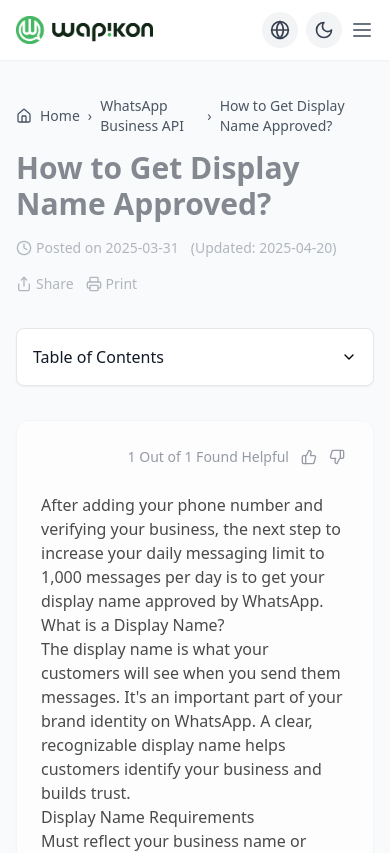
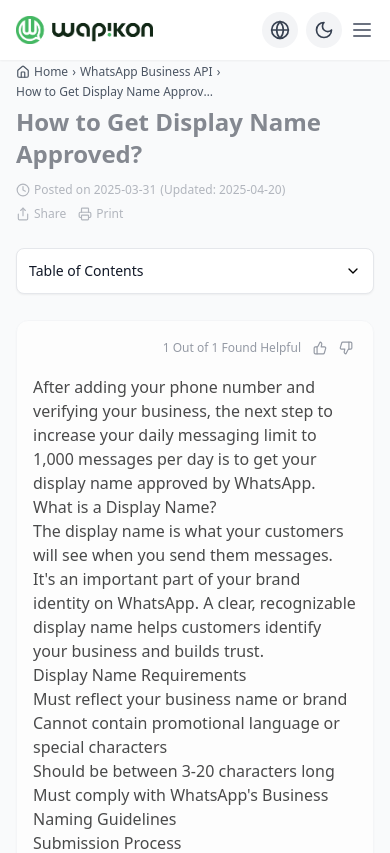
Before and after one commit to Shivam00002/wapicon, a React (Create React App) app: page /whatsapp-business-api/display-name-approval in a window 390 px wide. Shown: the top 853 px of the page. Built offline with nearby package versions, Linux system fonts and the light colour scheme.

Commit message:
added responsivness in knowledgebase component

```diff
--- a/src/pages/knowledge-base/Article.jsx
+++ b/src/pages/knowledge-base/Article.jsx
@@ -14,7 +14,6 @@
 } from "lucide-react";
 import { Link, useParams, useLocation } from "react-router-dom";
 import useArticleStore from "../../store/articleStore";
-
 
 const ArticlePage = () => {
   const { articleSlug } = useParams();
@@ -83,11 +82,11 @@
 
   if (loading) {
     return (
-      <div className="min-h-screen w-full bg-gray-50 dark:bg-gray-900 py-8 md:py-16 px-4 md:px-8 lg:px-16 font-sans flex items-center justify-center">
-        <div className="animate-pulse space-y-6 w-full max-w-4xl">
-          <div className="h-8 bg-gray-200 dark:bg-gray-700 rounded w-3/4"></div>
-          <div className="h-4 bg-gray-200 dark:bg-gray-700 rounded w-1/2"></div>
-          <div className="h-64 bg-gray-200 dark:bg-gray-700 rounded"></div>
+      <div className="min-h-screen w-full bg-gray-50 dark:bg-gray-900 py-6 sm:py-8 md:py-12 lg:py-16 px-4 md:px-6 lg:px-8 xl:px-16 font-sans flex items-center justify-center">
+        <div className="animate-pulse space-y-4 sm:space-y-6 w-full max-w-4xl">
+          <div className="h-6 sm:h-8 bg-gray-200 dark:bg-gray-700 rounded w-3/4"></div>
+          <div className="h-3 sm:h-4 bg-gray-200 dark:bg-gray-700 rounded w-1/2"></div>
+          <div className="h-48 sm:h-64 bg-gray-200 dark:bg-gray-700 rounded"></div>
         </div>
       </div>
     );
@@ -95,17 +94,17 @@
 
   if (!article) {
     return (
-      <div className="min-h-screen w-full bg-gray-50 dark:bg-gray-900 py-8 md:py-16 px-4 md:px-8 lg:px-16 font-sans flex items-center justify-center">
+      <div className="min-h-screen w-full bg-gray-50 dark:bg-gray-900 py-6 sm:py-8 md:py-12 lg:py-16 px-4 md:px-6 lg:px-8 xl:px-16 font-sans flex items-center justify-center">
         <div className="text-center">
-          <h1 className="text-3xl font-bold text-gray-900 dark:text-white mb-4">
+          <h1 className="text-2xl sm:text-3xl font-bold text-gray-900 dark:text-white mb-3 sm:mb-4">
             Article Not Found
           </h1>
-          <p className="text-gray-600 dark:text-gray-300 mb-8">
+          <p className="text-sm sm:text-base text-gray-600 dark:text-gray-300 mb-6 sm:mb-8">
             The article you're looking for doesn't exist or has been moved.
           </p>
           <Link
             to="/knowledge-base"
-            className="inline-flex items-center justify-center bg-green-500 hover:bg-green-600 text-white font-medium py-3 px-6 rounded-lg transition-colors"
+            className="inline-flex items-center justify-center bg-green-500 hover:bg-green-600 text-white font-medium py-2 sm:py-3 px-4 sm:px-6 rounded-lg transition-colors text-sm sm:text-base"
           >
             Browse Knowledge Base
           </Link>
@@ -117,30 +116,32 @@
   const tableOfContents = generateTableOfContents();
 
   return (
-    <div className="min-h-screen w-full bg-gray-50 dark:bg-gray-900 py-8 md:py-16 px-4 md:px-8 lg:px-16 font-sans">
-      <div className="max-w-4xl mx-auto pt-16 md:pt-20">
-        <div className="mb-6 flex items-center text-sm text-gray-600 dark:text-gray-400">
+    <div className="min-h-screen w-full bg-gray-50 dark:bg-gray-900 py-6 sm:py-8 md:py-12 lg:py-16 px-4 md:px-6 lg:px-8 xl:px-16 font-sans">
+      <div className="max-w-4xl mx-auto pt-10 sm:pt-12 md:pt-16 lg:pt-20">
+        <div className="mb-4 sm:mb-6 flex flex-wrap items-center text-xs sm:text-sm text-gray-600 dark:text-gray-400">
           <Link
             to="/"
-            className="flex items-center hover:text-green-500 dark:hover:text-green-400"
+            className="flex items-center hover:text-green-500 dark:hover:text-green-400 mb-1 sm:mb-0"
           >
-            <Home size={16} className="mr-2" />
+            <Home size={14} className="mr-1 sm:mr-2" />
             Home
           </Link>
-          <span className="mx-2">›</span>
+          <span className="mx-1 sm:mx-2 mb-1 sm:mb-0">›</span>
           <Link
             to="/knowledge-base"
-            className="hover:text-green-500 dark:hover:text-green-400"
+            className="hover:text-green-500 dark:hover:text-green-400 mb-1 sm:mb-0"
           >
             WhatsApp Business API
           </Link>
-          <span className="mx-2">›</span>
-          <span>{article.title}</span>
+          <span className="mx-1 sm:mx-2 mb-1 sm:mb-0">›</span>
+          <span className="truncate max-w-[200px] sm:max-w-none">
+            {article.title}
+          </span>
         </div>
 
         <motion.div
           ref={titleRef}
-          className="mb-6"
+          className="mb-4 sm:mb-6"
           initial={{ opacity: 0, y: -20 }}
           animate={{
             opacity: titleInView ? 1 : 0.5,
@@ -148,17 +149,19 @@
           }}
           transition={{ duration: 0.8 }}
         >
-          <h1 className="text-3xl md:text-4xl font-bold text-gray-900 dark:text-white mb-4">
+          <h1 className="text-2xl sm:text-3xl md:text-4xl font-bold text-gray-900 dark:text-white mb-3 sm:mb-4">
             {article.title}
           </h1>
 
-          <div className="flex flex-wrap items-center justify-between gap-4">
-            <div className="flex items-center text-sm text-gray-500 dark:text-gray-400">
-              <Clock size={16} className="mr-1" />
+          <div className="flex flex-col sm:flex-row sm:items-center sm:justify-between gap-2 sm:gap-4">
+            <div className="flex items-center text-xs sm:text-sm text-gray-500 dark:text-gray-400">
+              <Clock size={14} className="mr-1" />
               <span>Posted on {article.publishDate}</span>
               {article.lastUpdated &&
                 article.lastUpdated !== article.publishDate && (
-                  <span className="ml-3">(Updated: {article.lastUpdated})</span>
+                  <span className="ml-1 sm:ml-3">
+                    (Updated: {article.lastUpdated})
+                  </span>
                 )}
             </div>
 
@@ -168,8 +171,8 @@
                 whileHover={{ scale: 1.05 }}
                 whileTap={{ scale: 0.95 }}
               >
-                <Share size={16} className="mr-1" />
-                <span className="text-sm">Share</span>
+                <Share size={14} className="mr-1" />
+                <span className="text-xs sm:text-sm">Share</span>
               </motion.button>
 
               <motion.button
@@ -177,8 +180,8 @@
                 whileHover={{ scale: 1.05 }}
                 whileTap={{ scale: 0.95 }}
               >
-                <Printer size={16} className="mr-1" />
-                <span className="text-sm">Print</span>
+                <Printer size={14} className="mr-1" />
+                <span className="text-xs sm:text-sm">Print</span>
               </motion.button>
             </div>
           </div>
@@ -186,18 +189,18 @@
 
         {tableOfContents.length > 0 && (
           <motion.div
-            className="md:hidden mb-6"
+            className="md:hidden mb-4 sm:mb-6"
             initial={{ opacity: 0, y: 10 }}
             animate={{ opacity: 1, y: 0 }}
             transition={{ duration: 0.4, delay: 0.2 }}
           >
             <motion.button
-              className="w-full flex items-center justify-between bg-white dark:bg-gray-800 rounded-lg shadow-sm p-4 border border-gray-200 dark:border-gray-700"
+              className="w-full flex items-center justify-between bg-white dark:bg-gray-800 rounded-lg shadow-sm p-3 sm:p-4 border border-gray-200 dark:border-gray-700"
               onClick={() => setShowTableOfContents(!showTableOfContents)}
               whileHover={{ y: -2 }}
               whileTap={{ scale: 0.98 }}
             >
-              <span className="font-medium text-gray-900 dark:text-white">
+              <span className="font-medium text-gray-900 dark:text-white text-sm sm:text-base">
                 Table of Contents
               </span>
               <motion.div
@@ -215,7 +218,7 @@
                   animate={{ opacity: 1, height: "auto" }}
                   exit={{ opacity: 0, height: 0 }}
                   transition={{ duration: 0.3 }}
-                  className="mt-2 bg-white dark:bg-gray-800 rounded-lg shadow-sm p-4 border border-gray-200 dark:border-gray-700"
+                  className="mt-2 bg-white dark:bg-gray-800 rounded-lg shadow-sm p-3 sm:p-4 border border-gray-200 dark:border-gray-700"
                 >
                   <ul className="space-y-2">
                     {tableOfContents.map((item) => (
@@ -225,7 +228,7 @@
                             scrollToSection(item.id);
                             setShowTableOfContents(false);
                           }}
-                          className="text-left text-gray-700 dark:text-gray-300 hover:text-green-500 dark:hover:text-green-400 w-full"
+                          className="text-left text-gray-700 dark:text-gray-300 hover:text-green-500 dark:hover:text-green-400 w-full text-sm"
                         >
                           {item.title}
                         </button>
@@ -238,11 +241,11 @@
           </motion.div>
         )}
 
-        <div className="flex flex-col md:flex-row gap-8">
+        <div className="flex flex-col md:flex-row gap-6 md:gap-8">
           {tableOfContents.length > 0 && (
             <motion.div
               ref={tocRef}
-              className="hidden md:block w-64 flex-shrink-0"
+              className="hidden md:block w-56 lg:w-64 flex-shrink-0"
               initial={{ opacity: 0, x: -20 }}
               animate={{
                 opacity: tocInView ? 1 : 0.7,
@@ -250,16 +253,16 @@
               }}
               transition={{ duration: 0.6 }}
             >
-              <div className="sticky top-24 bg-white dark:bg-gray-800 rounded-xl shadow-sm p-5 border border-gray-100 dark:border-gray-700">
-                <h3 className="text-lg font-medium text-gray-900 dark:text-white mb-4">
+              <div className="sticky top-24 bg-white dark:bg-gray-800 rounded-xl shadow-sm p-4 sm:p-5 border border-gray-100 dark:border-gray-700">
+                <h3 className="text-base lg:text-lg font-medium text-gray-900 dark:text-white mb-3 sm:mb-4">
                   In This Article
                 </h3>
-                <ul className="space-y-3">
+                <ul className="space-y-2 sm:space-y-3">
                   {tableOfContents.map((item) => (
                     <li key={item.id}>
                       <motion.button
                         onClick={() => scrollToSection(item.id)}
-                        className="text-left text-gray-700 dark:text-gray-300 hover:text-green-500 dark:hover:text-green-400 w-full"
+                        className="text-left text-gray-700 dark:text-gray-300 hover:text-green-500 dark:hover:text-green-400 w-full text-sm"
                         whileHover={{ x: 3 }}
                         transition={{ type: "spring", stiffness: 400 }}
                       >
@@ -275,7 +278,7 @@
           <div className="flex-1">
             <motion.div
               ref={contentRef}
-              className="bg-white dark:bg-gray-800 rounded-xl shadow-sm p-6 md:p-8 border border-gray-100 dark:border-gray-700"
+              className="bg-white dark:bg-gray-800 rounded-xl shadow-sm p-4 sm:p-6 md:p-8 border border-gray-100 dark:border-gray-700"
               initial={{ opacity: 0, y: 20 }}
               animate={{
                 opacity: contentInView ? 1 : 0.7,
@@ -283,7 +286,7 @@
               }}
               transition={{ duration: 0.6 }}
             >
-              <div className="flex justify-end items-center text-sm text-gray-500 dark:text-gray-400 mb-6">
+              <div className="flex justify-end items-center text-xs sm:text-sm text-gray-500 dark:text-gray-400 mb-4 sm:mb-6">
                 <span className="mr-2">
                   {article.ratingCount.helpful} Out of{" "}
                   {article.ratingCount.total} Found Helpful
@@ -301,7 +304,7 @@
                     aria-label="Mark as helpful"
                     onClick={() => handleRating(true)}
                   >
-                    <ThumbsUp size={16} />
+                    <ThumbsUp size={14} className="sm:w-4 sm:h-4" />
                   </motion.button>
 
                   <motion.button
@@ -316,12 +319,12 @@
                     aria-label="Mark as not helpful"
                     onClick={() => handleRating(false)}
                   >
-                    <ThumbsDown size={16} />
+                    <ThumbsDown size={14} className="sm:w-4 sm:h-4" />
                   </motion.button>
                 </div>
               </div>
 
-              <div className="prose prose-lg max-w-none dark:prose-invert prose-headings:text-gray-900 dark:prose-headings:text-white prose-p:text-gray-600 dark:prose-p:text-gray-300">
+              <div className="prose prose-sm sm:prose-base lg:prose-lg max-w-none dark:prose-invert prose-headings:text-gray-900 dark:prose-headings:text-white prose-p:text-gray-600 dark:prose-p:text-gray-300">
                 {article.content.map((section, index) => {
                   if (section.type === "paragraph") {
                     return (
@@ -349,7 +352,7 @@
                         initial={{ opacity: 0, y: 20 }}
                         animate={{ opacity: 1, y: 0 }}
                         transition={{ duration: 0.6, delay: index * 0.05 }}
-                        className="scroll-mt-24"
+                        className="scroll-mt-16 sm:scroll-mt-20 md:scroll-mt-24"
                       >
                         <HeadingTag>{section.content}</HeadingTag>
                       </motion.div>
@@ -388,7 +391,7 @@
 
             <motion.div
               ref={relatedRef}
-              className="mt-10"
+              className="mt-6 sm:mt-8 md:mt-10"
               initial={{ opacity: 0, y: 20 }}
               animate={{
                 opacity: relatedInView ? 1 : 0.5,
@@ -396,26 +399,26 @@
               }}
               transition={{ duration: 0.6 }}
             >
-              <h2 className="text-xl font-bold text-gray-900 dark:text-white mb-4">
+              <h2 className="text-lg sm:text-xl font-bold text-gray-900 dark:text-white mb-3 sm:mb-4">
                 Related Articles
               </h2>
 
-              <div className="grid grid-cols-1 md:grid-cols-3 gap-4">
+              <div className="grid grid-cols-1 sm:grid-cols-2 md:grid-cols-3 gap-3 sm:gap-4">
                 {article.relatedArticles.map((relatedArticle, index) => (
                   <motion.div key={relatedArticle.id}>
                     <Link
                       to={`/whatsapp-business-api/${relatedArticle.slug}`}
-                      className="block bg-white dark:bg-gray-800 rounded-lg shadow-sm p-4 border border-gray-100 dark:border-gray-700 hover:border-green-500 dark:hover:border-green-500"
+                      className="block bg-white dark:bg-gray-800 rounded-lg shadow-sm p-3 sm:p-4 border border-gray-100 dark:border-gray-700 hover:border-green-500 dark:hover:border-green-500"
                       initial={{ opacity: 0, y: 20 }}
                       animate={{ opacity: 1, y: 0 }}
                       transition={{ delay: index * 0.1, duration: 0.4 }}
                       whileHover={{
-                        y: -5,
+                        y: -3,
                         boxShadow:
                           "0 10px 25px -5px rgba(0, 0, 0, 0.1), 0 10px 10px -5px rgba(0, 0, 0, 0.04)",
                       }}
                     >
-                      <h3 className="text-gray-900 dark:text-white font-medium">
+                      <h3 className="text-gray-900 dark:text-white font-medium text-sm sm:text-base">
                         {relatedArticle.title}
                       </h3>
                     </Link>
@@ -426,7 +429,7 @@
 
             <motion.div
               ref={feedbackRef}
-              className="mt-10 bg-white dark:bg-gray-800 rounded-xl shadow-sm p-6 border border-gray-100 dark:border-gray-700"
+              className="mt-6 sm:mt-8 md:mt-10 bg-white dark:bg-gray-800 rounded-xl shadow-sm p-4 sm:p-6 border border-gray-100 dark:border-gray-700"
               initial={{ opacity: 0, y: 30 }}
               animate={{
                 opacity: feedbackInView ? 1 : 0,
@@ -434,13 +437,13 @@
               }}
               transition={{ duration: 0.8 }}
             >
-              <h2 className="text-xl font-bold text-gray-900 dark:text-white mb-4">
+              <h2 className="text-lg sm:text-xl font-bold text-gray-900 dark:text-white mb-3 sm:mb-4">
                 Was this article helpful?
               </h2>
 
-              <div className="flex space-x-4">
+              <div className="flex flex-col sm:flex-row space-y-2 sm:space-y-0 sm:space-x-4">
                 <motion.button
-                  className={`flex items-center justify-center bg-green-500 hover:bg-green-600 text-white font-medium py-2 px-4 rounded-lg transition-colors ${
+                  className={`flex items-center justify-center bg-green-500 hover:bg-green-600 text-white font-medium py-2 px-4 rounded-lg transition-colors text-sm sm:text-base ${
                     helpfulRating === true ? "bg-green-600" : ""
                   }`}
                   whileHover={{ scale: 1.05 }}
@@ -448,12 +451,12 @@
                   onClick={() => handleRating(true)}
                   disabled={helpfulRating !== null}
                 >
-                  <ThumbsUp size={16} className="mr-2" />
+                  <ThumbsUp size={14} className="mr-2" />
                   Yes, it was helpful
                 </motion.button>
 
                 <motion.button
-                  className={`flex items-center justify-center bg-gray-200 dark:bg-gray-700 hover:bg-gray-300 dark:hover:bg-gray-600 text-gray-700 dark:text-gray-200 font-medium py-2 px-4 rounded-lg transition-colors ${
+                  className={`flex items-center justify-center bg-gray-200 dark:bg-gray-700 hover:bg-gray-300 dark:hover:bg-gray-600 text-gray-700 dark:text-gray-200 font-medium py-2 px-4 rounded-lg transition-colors text-sm sm:text-base ${
                     helpfulRating === false
                       ? "bg-gray-300 dark:bg-gray-600"
                       : ""
@@ -463,7 +466,7 @@
                   onClick={() => handleRating(false)}
                   disabled={helpfulRating !== null}
                 >
-                  <ThumbsDown size={16} className="mr-2" />
+                  <ThumbsDown size={14} className="mr-2" />
                   No, I need more help
                 </motion.button>
               </div>
@@ -477,18 +480,18 @@
                 >
                   <Link
                     to="/submit-ticket"
-                    className="text-green-500 hover:text-green-600 dark:hover:text-green-400 font-medium"
+                    className="text-green-500 hover:text-green-600 dark:hover:text-green-400 font-medium text-sm sm:text-base"
                   >
                     Submit a support ticket
                   </Link>
-                  <span className="text-gray-500 dark:text-gray-400 ml-2">
+                  <span className="text-gray-500 dark:text-gray-400 ml-2 text-sm sm:text-base">
                     and our team will help you directly.
                   </span>
                 </motion.div>
               )}
             </motion.div>
 
-            <div className="mt-10 flex justify-between">
+            <div className="mt-6 sm:mt-8 md:mt-10 flex justify-between text-sm sm:text-base">
               {article.prev ? (
                 <motion.div>
                   <Link
@@ -497,8 +500,10 @@
                     whileHover={{ x: -5 }}
                     transition={{ type: "spring", stiffness: 400 }}
                   >
-                    <ArrowLeft size={16} className="mr-1" />
-                    Previous: {article.prev.title}
+                    <ArrowLeft size={14} className="mr-1" />
+                    <span className="truncate max-w-[120px] sm:max-w-[200px]">
+                      Previous: {article.prev.title}
+                    </span>
                   </Link>
                 </motion.div>
               ) : (
@@ -513,8 +518,10 @@
                     whileHover={{ x: 5 }}
                     transition={{ type: "spring", stiffness: 400 }}
                   >
-                    {article.next.title}: Next
-                    <ArrowRight size={16} className="ml-1" />
+                    <span className="truncate max-w-[120px] sm:max-w-[200px]">
+                      {article.next.title}: Next
+                    </span>
+                    <ArrowRight size={14} className="ml-1" />
                   </Link>
                 </motion.div>
               ) : (
@@ -524,10 +531,10 @@
           </div>
         </div>
 
-        <div className="mt-16 pt-6 border-t border-gray-200 dark:border-gray-700 flex flex-col md:flex-row justify-between items-center text-sm text-gray-500 dark:text-gray-400">
+        <div className="mt-10 sm:mt-12 md:mt-16 pt-4 sm:pt-6 border-t border-gray-200 dark:border-gray-700 flex flex-col md:flex-row justify-between items-center text-xs sm:text-sm text-gray-500 dark:text-gray-400">
           <div>Copyright © 2025 All Rights Reserved.</div>
 
-          <div className="mt-4 md:mt-0 flex items-center space-x-4">
+          <div className="mt-3 md:mt-0 flex flex-wrap items-center justify-center gap-3 sm:gap-4">
             <Link
               to="/privacy-policy"
               className="hover:text-green-500 dark:hover:text-green-400"
@@ -545,7 +552,7 @@
               <motion.button whileHover={{ y: -2 }} className="text-gray-400">
                 <svg
                   xmlns="http://www.w3.org/2000/svg"
-                  className="h-4 w-4"
+                  className="h-3 w-3 sm:h-4 sm:w-4"
                   fill="none"
                   viewBox="0 0 24 24"
                   stroke="currentColor"
```
Also changed, not shown: src/pages/knowledge-base/Knowledge.jsx (+31 -31 lines).
